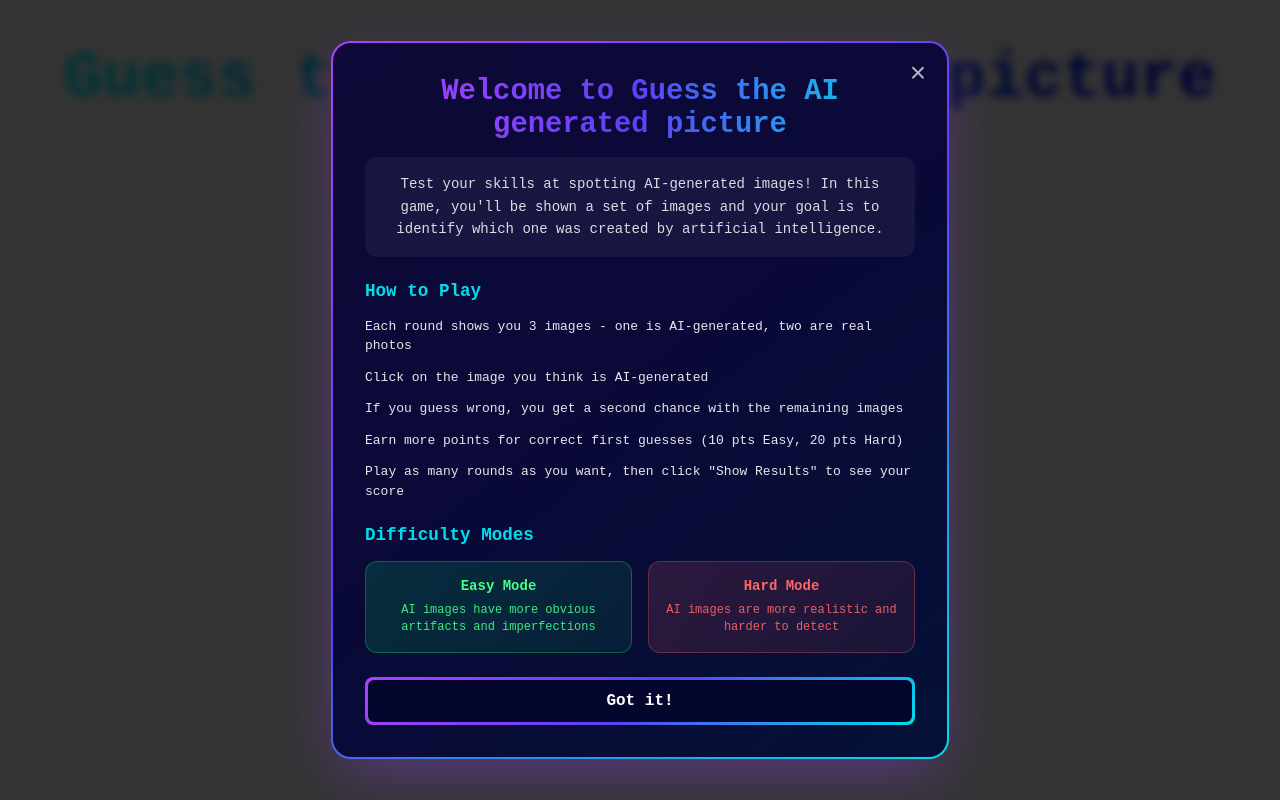
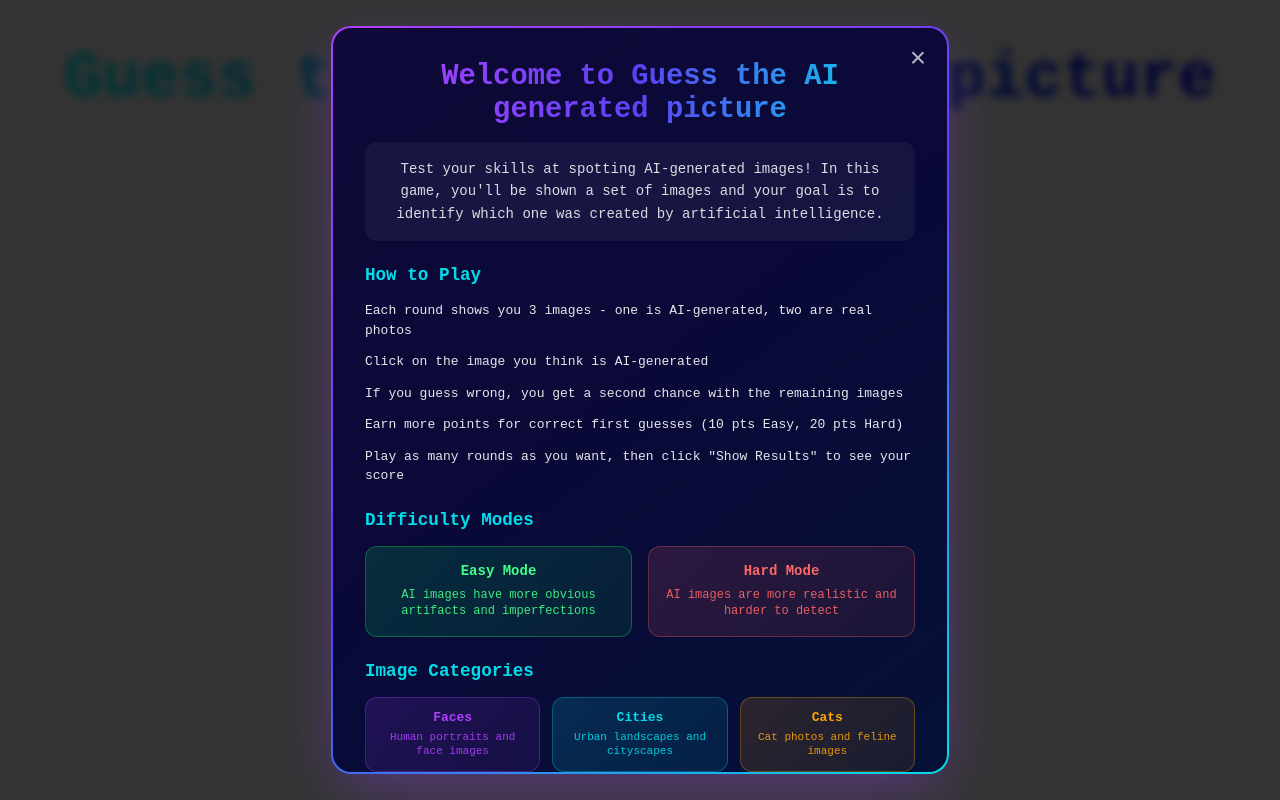
Before and after one commit to enesodunkesen/1030521292_BS435_WebProgramlama, a Next.js app: page /Home in a window 1280 px wide. Both pictures are taken after a click on the button "How to Play". Built offline with nearby package versions, Linux system fonts and the light colour scheme.

Commit message:
Add category game mode with faces, cities, and cats options

```diff
--- /dev/null
+++ b/src/components/Home/CategorySelector.css
@@ -0,0 +1,120 @@
+.CategorySelector {
+  display: flex;
+  flex-direction: column;
+  align-items: center;
+  gap: 1.5rem;
+  margin: 2rem 0;
+}
+
+.CategorySelector h3 {
+  background: linear-gradient(90deg, #00f, #0ff, #00f) -100%/ 200%;
+  -webkit-background-clip: text;
+  background-clip: text;
+  color: transparent;
+  font: 900 clamp(1.5em, 3vw, 3em) exo, monospace;
+  margin: 0;
+  cursor: default;
+  text-align: center;
+}
+
+.CategorySelector h3:hover {
+  animation: shimmer 1s linear infinite;
+  cursor: default;
+}
+
+.category-radio-input input {
+  display: none;
+}
+
+.category-radio-input {
+  --container_width: 360px;
+  position: relative;
+  display: flex;
+  align-items: center;
+  border-radius: 8px;
+  background: rgba(5, 6, 45, 0.8);
+  backdrop-filter: blur(10px);
+  color: #FFFFFF;
+  width: var(--container_width);
+  overflow: hidden;
+  border: 2px solid transparent;
+  background-image: linear-gradient(rgba(5, 6, 45, 0.8), rgba(5, 6, 45, 0.8)),
+                    linear-gradient(144deg, #AF40FF, #5B42F3 50%, #00DDEB);
+  background-origin: border-box;
+  background-clip: padding-box, border-box;
+  box-shadow: rgba(151, 65, 252, 0.2) 0 10px 25px -5px;
+}
+
+.category-radio-input label {
+  width: 100%;
+  padding: 16px 20px;
+  cursor: pointer;
+  display: flex;
+  justify-content: center;
+  align-items: center;
+  z-index: 1;
+  font-weight: 700;
+  letter-spacing: 0.5px;
+  font-size: 16px;
+  font-family: exo, monospace;
+  transition: all 0.3s ease;
+}
+
+.category-selection {
+  display: none;
+  position: absolute;
+  height: 100%;
+  width: calc(var(--container_width) / 3);
+  z-index: 0;
+  left: 0;
+  top: 0;
+  transition: transform 0.3s cubic-bezier(0.68, -0.55, 0.265, 1.55);
+  border-radius: 6px;
+}
+
+.category-radio-input label:nth-child(1):has(input:checked) {
+  color: #fff;
+  text-shadow: 0 0 10px rgba(175, 64, 255, 0.5);
+}
+
+.category-radio-input label:nth-child(1):has(input:checked) ~ .category-selection {
+  background: linear-gradient(135deg, #AF40FF, #8B30CC);
+  display: inline-block;
+  box-shadow: 0 0 20px rgba(175, 64, 255, 0.4);
+  transform: translateX(0);
+}
+
+.category-radio-input label:nth-child(2):has(input:checked) {
+  color: #fff;
+  text-shadow: 0 0 10px rgba(0, 221, 235, 0.5);
+}
+
+.category-radio-input label:nth-child(2):has(input:checked) ~ .category-selection {
+  background: linear-gradient(135deg, #00DDEB, #00AAB8);
+  display: inline-block;
+  box-shadow: 0 0 20px rgba(0, 221, 235, 0.4);
+  transform: translateX(calc(var(--container_width) / 3));
+}
+
+.category-radio-input label:nth-child(3):has(input:checked) {
+  color: #fff;
+  text-shadow: 0 0 10px rgba(255, 165, 0, 0.5);
+}
+
+.category-radio-input label:nth-child(3):has(input:checked) ~ .category-selection {
+  background: linear-gradient(135deg, #FFA500, #CC8400);
+  display: inline-block;
+  box-shadow: 0 0 20px rgba(255, 165, 0, 0.4);
+  transform: translateX(calc(var(--container_width) / 3 * 2));
+}
+
+@media (max-width: 480px) {
+  .category-radio-input {
+    --container_width: 280px;
+  }
+
+  .category-radio-input label {
+    padding: 12px 10px;
+    font-size: 14px;
+  }
+}
--- /dev/null
+++ b/src/components/Home/CategorySelector.jsx
@@ -0,0 +1,46 @@
+import React from "react";
+import './CategorySelector.css'
+
+function CategorySelector({ onCategorySelect, selectedCategory }) {
+    const handleSelect = (category) => {
+        onCategorySelect(category);
+    };
+
+    return (
+        <div className="CategorySelector">
+            <h3>Select Category Mode</h3>
+            <div className="category-radio-input">
+                <label>
+                    <input
+                        onChange={() => handleSelect("faces")}
+                        type="radio"
+                        name="category-radio"
+                        checked={selectedCategory === 'faces'}
+                    />
+                    <span>Faces</span>
+                </label>
+                <label>
+                    <input
+                        onChange={() => handleSelect("cities")}
+                        type="radio"
+                        name="category-radio"
+                        checked={selectedCategory === 'cities'}
+                    />
+                    <span>Cities</span>
+                </label>
+                <label>
+                    <input
+                        onChange={() => handleSelect("cats")}
+                        type="radio"
+                        name="category-radio"
+                        checked={selectedCategory === 'cats'}
+                    />
+                    <span>Cats</span>
+                </label>
+                <span className="category-selection"></span>
+            </div>
+        </div>
+    );
+}
+
+export default CategorySelector;
--- a/src/components/UI/RulesModal.css
+++ b/src/components/UI/RulesModal.css
@@ -162,6 +162,53 @@
     color: #ff6666;
 }
 
+.category-info {
+    display: flex;
+    gap: 0.75rem;
+    flex-wrap: wrap;
+}
+
+.category-card {
+    flex: 1;
+    min-width: 100px;
+    padding: 0.75rem;
+    border-radius: 12px;
+    text-align: center;
+}
+
+.category-card strong {
+    display: block;
+    margin-bottom: 0.3rem;
+    font-family: exo, monospace;
+    font-size: 13px;
+}
+
+.category-card p {
+    margin: 0;
+    font-family: exo, monospace;
+    font-size: 11px;
+    line-height: 1.3;
+    opacity: 0.9;
+}
+
+.category-card.faces {
+    background: linear-gradient(135deg, rgba(175, 64, 255, 0.15), rgba(140, 50, 200, 0.1));
+    border: 1px solid rgba(175, 64, 255, 0.3);
+    color: #AF40FF;
+}
+
+.category-card.cities {
+    background: linear-gradient(135deg, rgba(0, 221, 235, 0.15), rgba(0, 180, 200, 0.1));
+    border: 1px solid rgba(0, 221, 235, 0.3);
+    color: #00DDEB;
+}
+
+.category-card.cats {
+    background: linear-gradient(135deg, rgba(255, 165, 0, 0.15), rgba(200, 130, 0, 0.1));
+    border: 1px solid rgba(255, 165, 0, 0.3);
+    color: #FFA500;
+}
+
 .modal-start-btn {
     margin-top: 1.5rem;
     width: 100%;
@@ -193,7 +240,6 @@
     background: none;
 }
 
-/* Scrollbar styling */
 .modal-content::-webkit-scrollbar {
     width: 6px;
 }
@@ -212,7 +258,6 @@
     background: rgba(151, 65, 252, 0.7);
 }
 
-/* Rules Button on Home Page */
 .rules-button {
     display: block;
     margin: 0 auto 1.5rem auto;
--- a/src/components/UI/RulesModal.jsx
+++ b/src/components/UI/RulesModal.jsx
@@ -50,6 +50,22 @@ function RulesModal({ isOpen, onClose }) {
                     </div>
                 </div>
 
+                <h3 className="rules-heading">Image Categories</h3>
+                <div className="category-info">
+                    <div className="category-card faces">
+                        <strong>Faces</strong>
+                        <p>Human portraits and face images</p>
+                    </div>
+                    <div className="category-card cities">
+                        <strong>Cities</strong>
+                        <p>Urban landscapes and cityscapes</p>
+                    </div>
+                    <div className="category-card cats">
+                        <strong>Cats</strong>
+                        <p>Cat photos and feline images</p>
+                    </div>
+                </div>
+
                 <button className="modal-start-btn" onClick={onClose}>
                     <span>Got it!</span>
                 </button>
--- a/src/data/imageData.js
+++ b/src/data/imageData.js
@@ -1,49 +1,161 @@
 
 export const imageCollection = [
     {
-        id: 'easy_1',
-        src: '/assets/images/easy/image1.jpg',
+        id: 'faces_easy_1',
+        src: '/assets/images/easy/faces/image1.jpg',
         isAI: true,
         difficulty: 'easy',
-        alt: 'Image 1'
+        category: 'faces',
+        alt: 'Face Image 1'
     },
     {
-        id: 'easy_2',
-        src: '/assets/images/easy/image2.jpg',
+        id: 'faces_easy_2',
+        src: '/assets/images/easy/faces/image2.jpg',
         isAI: false,
         difficulty: 'easy',
-        alt: 'Image 2'
+        category: 'faces',
+        alt: 'Face Image 2'
     },
     {
-        id: 'easy_3',
-        src: '/assets/images/easy/image3.jpg',
+        id: 'faces_easy_3',
+        src: '/assets/images/easy/faces/image3.jpg',
         isAI: false,
         difficulty: 'easy',
-        alt: 'Image 3'
+        category: 'faces',
+        alt: 'Face Image 3'
+    },
+
+    {
+        id: 'faces_hard_1',
+        src: '/assets/images/hard/faces/image1.jpg',
+        isAI: true,
+        difficulty: 'hard',
+        category: 'faces',
+        alt: 'Face Image 1'
     },
     {
-        id: 'hard_1',
-        src: '/assets/images/hard/image1.jpg',
+        id: 'faces_hard_2',
+        src: '/assets/images/hard/faces/image2.jpg',
+        isAI: false,
+        difficulty: 'hard',
+        category: 'faces',
+        alt: 'Face Image 2'
+    },
+    {
+        id: 'faces_hard_3',
+        src: '/assets/images/hard/faces/image3.jpg',
+        isAI: false,
+        difficulty: 'hard',
+        category: 'faces',
+        alt: 'Face Image 3'
+    },
+
+    {
+        id: 'cities_easy_1',
+        src: '/assets/images/easy/cities/image1.jpg',
+        isAI: true,
+        difficulty: 'easy',
+        category: 'cities',
+        alt: 'City Image 1'
+    },
+    {
+        id: 'cities_easy_2',
+        src: '/assets/images/easy/cities/image2.jpg',
+        isAI: false,
+        difficulty: 'easy',
+        category: 'cities',
+        alt: 'City Image 2'
+    },
+    {
+        id: 'cities_easy_3',
+        src: '/assets/images/easy/cities/image3.jpg',
+        isAI: false,
+        difficulty: 'easy',
+        category: 'cities',
+        alt: 'City Image 3'
+    },
+
+    {
+        id: 'cities_hard_1',
+        src: '/assets/images/hard/cities/image1.jpg',
         isAI: true,
         difficulty: 'hard',
-        alt: 'Image 1'
+        category: 'cities',
+        alt: 'City Image 1'
     },
     {
-        id: 'hard_2',
-        src: '/assets/images/hard/image2.jpg',
+        id: 'cities_hard_2',
+        src: '/assets/images/hard/cities/image2.jpg',
         isAI: false,
         difficulty: 'hard',
-        alt: 'Image 2'
+        category: 'cities',
+        alt: 'City Image 2'
     },
     {
-        id: 'hard_3',
-        src: '/assets/images/hard/image3.jpg',
+        id: 'cities_hard_3',
+        src: '/assets/images/hard/cities/image3.jpg',
         isAI: false,
         difficulty: 'hard',
-        alt: 'Image 3'
+        category: 'cities',
+        alt: 'City Image 3'
+    },
+
+    {
+        id: 'cats_easy_1',
+        src: '/assets/images/easy/cats/image1.jpg',
+        isAI: true,
+        difficulty: 'easy',
+        category: 'cats',
+        alt: 'Cat Image 1'
+    },
+    {
+        id: 'cats_easy_2',
+        src: '/assets/images/easy/cats/image2.jpg',
+        isAI: false,
+        difficulty: 'easy',
+        category: 'cats',
+        alt: 'Cat Image 2'
+    },
+    {
+        id: 'cats_easy_3',
+        src: '/assets/images/easy/cats/image3.jpg',
+        isAI: false,
+        difficulty: 'easy',
+        category: 'cats',
+        alt: 'Cat Image 3'
+    },
+
+    {
+        id: 'cats_hard_1',
+        src: '/assets/images/hard/cats/image1.jpg',
+        isAI: true,
+        difficulty: 'hard',
+        category: 'cats',
+        alt: 'Cat Image 1'
+    },
+    {
+        id: 'cats_hard_2',
+        src: '/assets/images/hard/cats/image2.jpg',
+        isAI: false,
+        difficulty: 'hard',
+        category: 'cats',
+        alt: 'Cat Image 2'
+    },
+    {
+        id: 'cats_hard_3',
+        src: '/assets/images/hard/cats/image3.jpg',
+        isAI: false,
+        difficulty: 'hard',
+        category: 'cats',
+        alt: 'Cat Image 3'
     },
 ];
 
+export const categoryHints = {
+    faces: "Hint: Look at the eyes, teeth, and hair details!",
+    cities: "Hint: Look at the background details and text/signs!",
+    cats: "Hint: Look at the whiskers, fur texture, and ears!"
+};
 
 export const getImagesByDifficulty = (difficulty) => {
     return imageCollection.filter(
@@ -51,9 +163,17 @@ export const getImagesByDifficulty = (difficulty) => {
     );
 };
 
+export const getImagesByCategory = (category) => {
+    return imageCollection.filter(img => img.category === category);
+};
 
-export const getRandomImages = (difficulty, count = 3) => {
-    const availableImages = getImagesByDifficulty(difficulty);
+export const getRandomImages = (difficulty, count = 3, category = null) => {
+    let availableImages = getImagesByDifficulty(difficulty);
+
+    if (category) {
+        availableImages = availableImages.filter(img => img.category === category);
+    }
+
     const shuffled = [...availableImages].sort(() => Math.random() - 0.5);
     return shuffled.slice(0, count);
 };
--- a/src/pages/Home.jsx
+++ b/src/pages/Home.jsx
@@ -3,6 +3,7 @@ import StartButton from "../components/UI/StartButton";
 import RulesModal from "../components/UI/RulesModal";
 import GameTitle from "../components/Home/GameTitle";
 import ModeSelector from "../components/Home/ModeSelector";
+import CategorySelector from "../components/Home/CategorySelector";
 import PlayerNameInput from "../components/Home/PlayerNameInput";
 import Game from "./Game";
 
@@ -11,6 +12,7 @@ function Home(){
     const [showRules, setShowRules] = useState(false)
 
     const [selectedMode, setSelectedMode] = useState('easy');
+    const [selectedCategory, setSelectedCategory] = useState('faces');
     const [playerName, setPlayerName] = useState('');
 
     const onStart = () => {
@@ -27,7 +29,8 @@ function Home(){
 
     const handleBackToHome = () => {
         setGameStarted(false);
-        setSelectedMode(null);
+        setSelectedMode('easy');
+        setSelectedCategory('faces');
         setPlayerName('');
     }
 
@@ -41,6 +44,7 @@ function Home(){
                 </button>
                 <PlayerNameInput value={playerName} onChange={setPlayerName} />
                 <ModeSelector onModeSelect={(mode) => setSelectedMode(mode)} selectedMode={selectedMode} />
+                <CategorySelector onCategorySelect={(category) => setSelectedCategory(category)} selectedCategory={selectedCategory} />
                 <StartButton onStart={onStart}/>
                 <RulesModal isOpen={showRules} onClose={() => setShowRules(false)} />
             </>
@@ -51,6 +55,7 @@ function Home(){
             <Game
                 playerName={playerName}
                 mode={selectedMode}
+                category={selectedCategory}
                 onBackToHome={handleBackToHome}
             />
         )
```
Also changed, not shown: src/pages/Game.jsx (+5 -5 lines).
